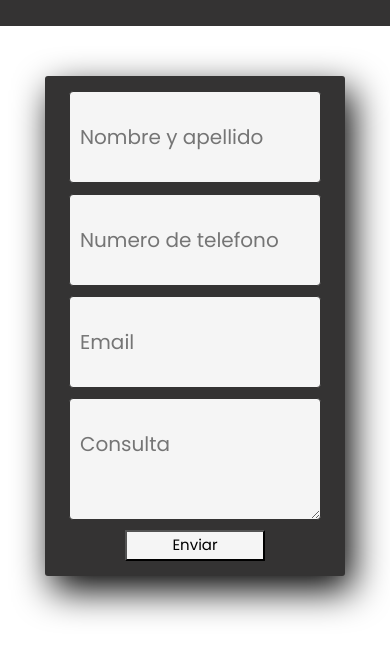
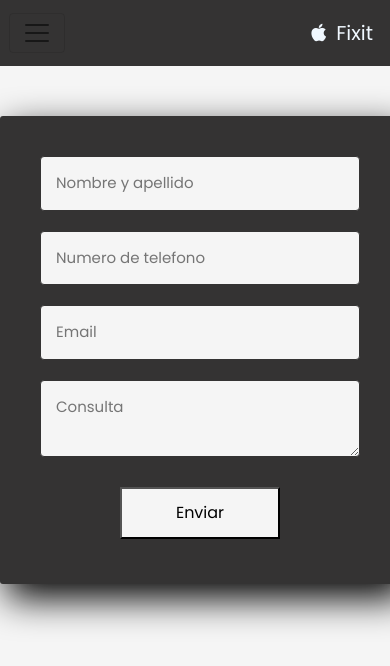
Before and after one commit to francasanas1/Fixit-Bootstrap, a plain HTML site: page contactoB.html in a window 390 px wide. Drawn offline with nearby package versions, Linux system fonts and the light colour scheme.

Commit message:
Menu responsive para todo el archivo

```diff
--- a/contactoB.html
+++ b/contactoB.html
@@ -3,24 +3,25 @@
 <head>
         <meta charset="UTF-8">
         <title>Fixit-Contacto</title>
-        <link rel="stylesheet" href="estilo.css">
         <meta name="viewport" content="width=device-width, initial-scale=1.0">
         <script src="https://kit.fontawesome.com/ab922f27a4.js" crossorigin="anonymous"></script>
         <link href="https://fonts.googleapis.com/css2?family=Poppins:ital,wght@0,400;1,500&display=swap" rel="stylesheet">
         <link href="https://cdn.jsdelivr.net/npm/bootstrap@5.1.3/dist/css/bootstrap.min.css" rel="stylesheet" integrity="sha384-1BmE4kWBq78iYhFldvKuhfTAU6auU8tT94WrHftjDbrCEXSU1oBoqyl2QvZ6jIW3" crossorigin="anonymous">
+        <link rel="stylesheet" href="estilo.css">
 </head>
     <script src="https://kit.fontawesome.com/ab922f27a4.js" crossorigin="anonymous"></script>
     <link href="https://fonts.googleapis.com/css2?family=Poppins:ital,wght@0,400;1,500&display=swap" rel="stylesheet">
 <body>
     <header class="container-fluid ">
-        <div class="row">
-             <nav class="navbar navbar-expand-lg navbar-light text-white nav"  style="background-color: #343333">
+        <div class="row align-items-center ">
+             <nav class="navbar navbar-expand-lg navbar-light text-white nav">
                  <div class="container-fluid menu_ul">
+                    <button class="navbar-toggler" type="button" data-bs-toggle="collapse" data-bs-target="#navbarSupportedContent" aria-controls="navbarSupportedContent" aria-expanded="false" aria-label="Toggle navigation">
+                        <span class="navbar-toggler-icon"></span>
+                      </button>
+                      <p class="menuli"><i class="fa-brands fa-apple"></i>Fixit</p>
                     <div class="collapse navbar-collapse" id="navbarSupportedContent">
-                        <ul class="navbar-nav me-auto">
-                            <li class="nav-item">
-                                <p class="menuli"><i class="fa-brands fa-apple"></i>Fixit</p>
-                            </li>
+                        <ul class="navbar-nav flex-grow-1 justify-content-evenly mb-2 mb-lg-0">
                             <li class="nav-item">
                                 <p class="menuli"><i class="fa-solid fa-house"></i><a href="index.html">Tienda</a></p>
                             </li>
--- a/estilo.css
+++ b/estilo.css
@@ -9,7 +9,7 @@
     padding: 5px;
     justify-content: space-around;
     margin-left: 4px;
-
+    text-decoration: none;
 }
 
 .nav{
@@ -24,6 +24,10 @@ body {
     color: aliceblue;
     font-size: 20px;
     margin: 0px;
+}
+
+.nav-item:hover{
+    text-decoration: underline;
 }
 
 .menuli a {
@@ -88,19 +92,19 @@ h2 {
 
 /* Contacto */
 
+
 .registro{
     display: flex;
     flex-direction: column;
-    width: 300px;
-    height: 500px;
+    width: 400px;
     background-color: #343333;
-    padding: 10px;
+    padding: 40px;
     margin: auto;
     margin-top: 50px;
     border-radius: 3px;
     box-shadow: 7px 14px 37px #000;
+}
 
-}
 .registro input:hover {
     transform: scale(1.1,1.1);
 }
@@ -110,24 +114,21 @@ h2 {
 }
 
 .control {
-    width: 90%;
-    margin: auto;
+    width: 100%;
     background-color: #F5F5F5 ;
     border-radius: 4px;
-    margin-bottom: 5px;
-    padding: 30px 10px;
+    margin-bottom: 20px;
+    padding: 15px;
     border: 1px solid #343333;
-    font-size: 20px;
-    font-family: 'Poppins', sans-serif;
+    font-size: 15px;
+
 }
 
 .boton {
-    margin: auto;
-    width: 50%;
-    padding: 2px;
+    margin: 10px 80px;
+    padding: 12px;
     background-color: #F5F5F5  ;
     margin-bottom: 5px;
-    font-size: 15px;
 }
 
 .boton:hover {
@@ -135,6 +136,7 @@ h2 {
 }
 
 /* Accesorios */
+
 .grid-content {
     display: grid;
     grid-template-columns: 25% 75%;
@@ -187,7 +189,7 @@ h2 {
 /* Iphone */
 .grid-content {
     display: grid;
-    grid-template-columns: 25% 75%;
+    grid-template-columns: 20% 80%;
 }
 
 .iphones {
```
Also changed, not shown: accesoriosB.html (+7 -9 lines), iphoneB.html (+7 -9 lines), servicio-tecnicoB.html (+7 -9 lines). Lines whose indentation alone changed are shown as unchanged.
